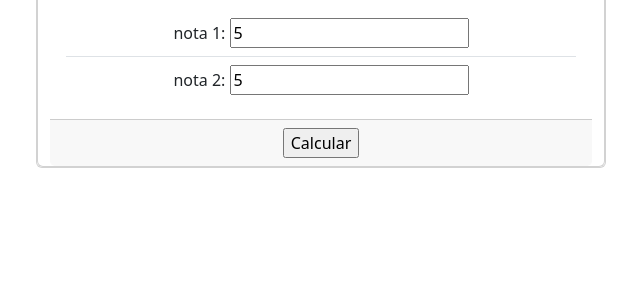
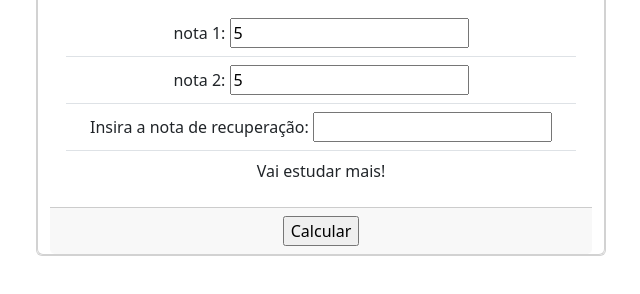
Before and after one commit to jocile/webdesigne-senac, a plain HTML site: page javascript/card-media-condicional.html in a window 1280 px wide. Both pictures are taken after typing "5", "5" into the empty fields and a click on the input "Calcular". Shown: the part 110-404 px from the top of the page, without its empty margins (319-959 px from the left). Drawn offline with nearby package versions, Linux system fonts and the light colour scheme.

Commit message:
Saída da nota para o label

```diff
--- a/javascript/card-media-condicional.html
+++ b/javascript/card-media-condicional.html
@@ -28,6 +28,13 @@
                   <li class="list-group-item">
                     nota 2: <input type="number" name="nota2" id="nota2" />
                   </li>
+                  <li class="list-group-item">
+                    <label id="lrecuperacao">Insira a nota de recuperação: </label>
+                    <input type="number" name="recuperacao" id="recuperacao" />
+                  </li>
+                  <li class="list-group-item">
+                    <label id="resultado"></label>
+                  </li>
                 </ul>
               </div>
               <div class="card-footer text-muted">
@@ -40,7 +47,11 @@
         </div>
       </div>
     </div>
+  </div>
     <script>
+      recuperacao.style.display = 'none'
+      lrecuperacao.style.display = 'none'
+      resultado.style.display = 'none'
       document
         .getElementById('media')
         .addEventListener('submit', function (event) {
@@ -48,11 +59,16 @@
           var nota1 = document.getElementById('nota1').value
           var nota2 = document.getElementById('nota2').value
           var media = (parseFloat(nota1) + parseFloat(nota2)) / 2
+          var resultadoLabel = document.getElementById('resultado')
+
           if (media >= 7) {
-            alert(media + ' Aprovado!')
+            resultadoLabel.textContent = ' Aprovado com média '+ media
           } else {
-            alert('Vai estudar mais!')
+            resultadoLabel.textContent = 'Vai estudar mais!'
+            recuperacao.style.display = 'inline-block'
+            lrecuperacao.style.display = 'inline-block'
           }
+          resultadoLabel.style.display = 'inline-block'
         })
     </script>
 </body>
```
